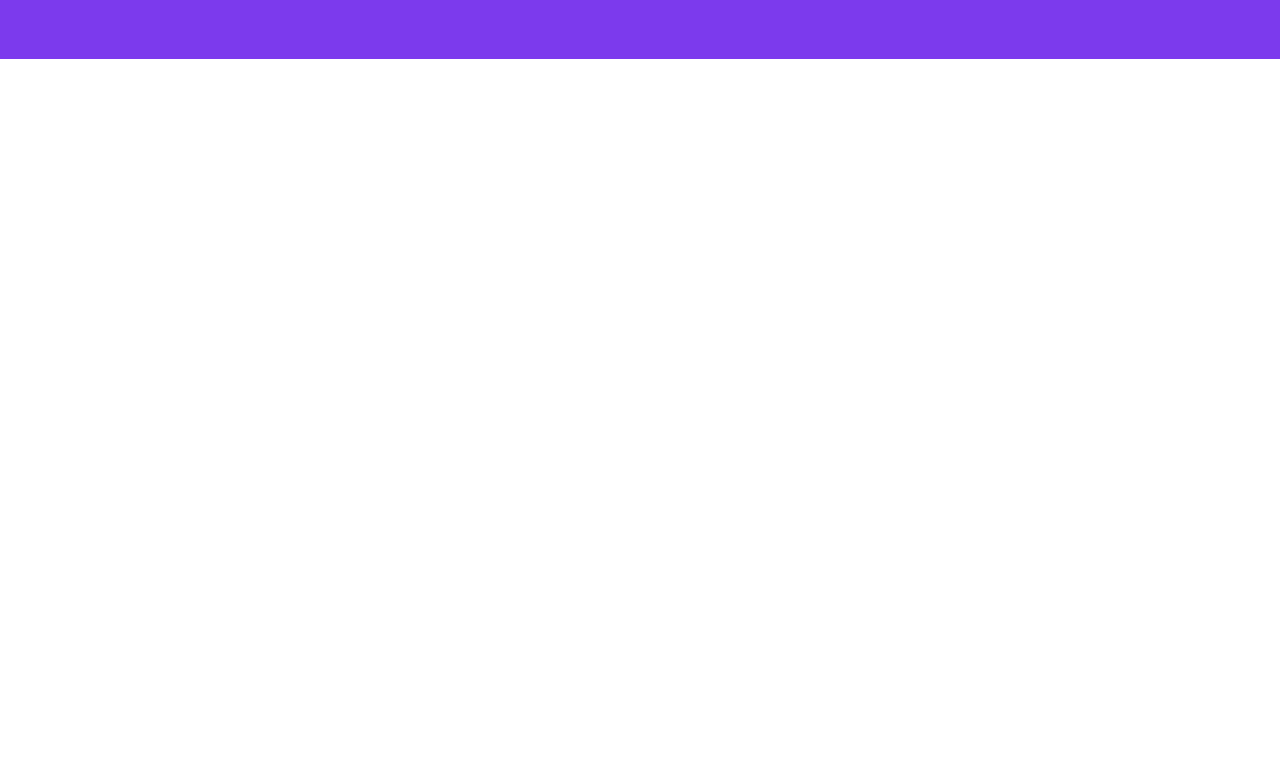
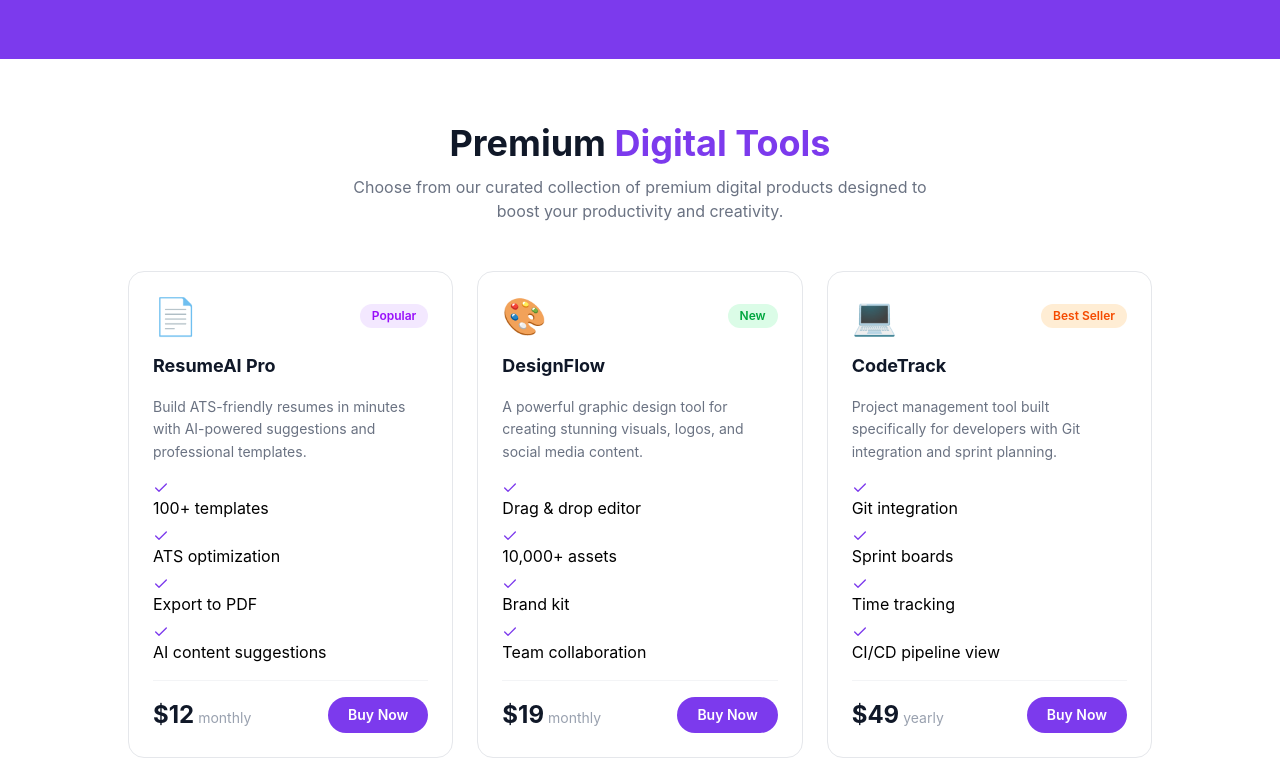
Before and after one commit to golamrabbi73/DigiTools-Platform, a React (Vite) app: page / in a window 1280 px wide. Shown: the part 838-1619 px from the top of the page. Before the commit the page ends 897 px from the top, so only its background shows below. Built offline with nearby package versions, Linux system fonts and the light colour scheme.

Commit message:
add product section and product card according to figma design

```diff
--- a/src/App.jsx
+++ b/src/App.jsx
@@ -1,5 +1,6 @@
 import Banner from './components/Banner';
 import Navbar from './components/Navbar';
+import ProductSection from './components/ProductSection';
 import Stats from './components/Stats';
 import './index.css'
 function App() {
@@ -8,6 +9,7 @@ function App() {
       <Navbar />
       <Banner />
       <Stats />
+      <ProductSection />
     </>
   );
 }
--- /dev/null
+++ b/src/components/ProductCard.jsx
@@ -0,0 +1,53 @@
+import React from 'react'
+import { FiCheck } from 'react-icons/fi';
+
+const tagColors = {
+    popular: "bg-purple-100 text-purple-600",
+    new: "bg-green-100 text-green-600",
+    "best-seller": "bg-orange-100 text-orange-600",
+};
+
+const ProductCard = ({product}) => {
+    const {name, description, price, period, tag, tagType, features, icon} = product;
+
+  return (
+    <div className='border border-gray-200 rounded-2xl p-6 flex flex-col gap-4 hover:shadow-lg transition-shadow duration-300 bg-white'>
+
+        <div className='flex items-center justify-between'>
+            <span className='text-4xl'>{icon}</span>
+            <span className={`text-xs font-semibold px-3 py-1 rounded-full ${tagColors[tagType]}`}>{tag}</span>
+        </div>
+
+        <h3 className='text-lg font-bold text-gray-900'>{name}</h3>
+        <p className='text-gray-500 text-sm leading-relaxed'>{description}</p>
+
+        {/* features */}
+        <ul className='space-y-2'>
+            {features.map((feature, index) => (
+                <li key={index}>
+                    <FiCheck className='text-[#7c3aed]'/>
+                    {feature}
+                </li>
+            ))}
+        </ul>
+
+        <div className='border-t border-gray-100 mt-auto'></div>
+
+        <div className='flex items-center justify-between'>
+            <div>
+                <span className='text-2xl font-bold text-gray-900'>${price}</span>
+                <span className='text-gray-400 text-sm ml-1'>{period}</span>
+            </div>
+
+            <button
+                className='font-semibold text-white text-sm px-5 py-2 rounded-full transition-all hover:opacity-90'
+                style={{background: "#7c3aed"}}
+            >
+                Buy Now
+            </button>
+        </div>
+    </div>
+  )
+}
+
+export default ProductCard
--- /dev/null
+++ b/src/components/ProductSection.jsx
@@ -0,0 +1,25 @@
+import React from 'react'
+import ProductCard from './ProductCard'
+import products from "../data/products.json"
+
+const ProductSection = () => {
+  return (
+    <section className='max-w-6xl mx-auto px-4 md:px-16 py-16'>
+
+        {/* header */}
+        <div className='text-center mb-12'>
+            <h2 className='text-3xl md:text-4xl font-bold text-gray-900'>Premium <span style={{ color: "#7c3aed" }}>Digital Tools</span></h2>
+            <p className='text-gray-500 mt-3 max-w-xl mx-auto'>Choose from our curated collection of premium digital products designed to boost your productivity and creativity.</p>
+        </div>
+
+        {/* card section */}
+        <div className='grid grid-cols-1 md:grid-cols-2 lg:grid-cols-3 gap-6'>
+          { products.map((product) => (
+            <ProductCard key={product.id} product={product}/>
+          ))}
+        </div>
+    </section>
+  )
+}
+
+export default ProductSection
```
